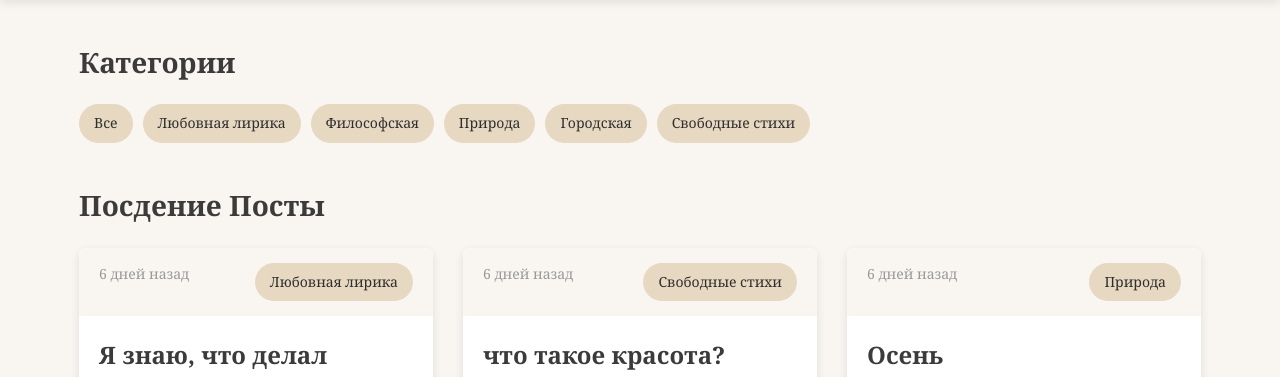
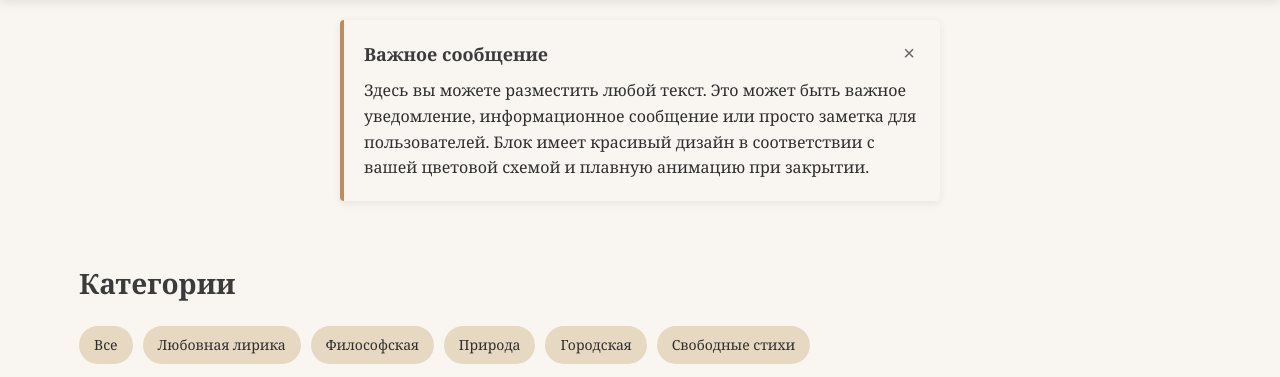
Before and after one commit to vladkish/crud, a Django app: page / in a window 1280 px wide. Shown: the part 88-465 px from the top of the page. Run offline with Django 4.2, Linux system fonts and the light colour scheme; data comes from the database, SQL or seed files in the repository; both versions use the stored data as it was after the commit.

Commit message:
Writing a frontend for displaying errors

```diff
--- a/backend/poem/frontend/css/style.css
+++ b/backend/poem/frontend/css/style.css
@@ -834,3 +834,61 @@ h3 {
 .gold {
     color: var(--accent-color) !important;
 }
+
+
+.message-box {
+    position: relative;
+    max-width: 600px;
+    margin: 20px auto;
+    padding: 20px;
+    background-color: #F9F6F2;
+    border-left: 4px solid #C18C5D;
+    border-radius: 4px;
+    box-shadow: 0 2px 10px rgba(0, 0, 0, 0.08);
+    font-family: 'Georgia', serif;
+    color: #2E2E2E;
+    line-height: 1.6;
+    transition: all 0.3s ease;
+}
+
+.message-box-header {
+    display: flex;
+    justify-content: space-between;
+    align-items: center;
+    margin-bottom: 10px;
+}
+
+.message-box-title {
+    font-size: 18px;
+    font-weight: bold;
+    color: #3B3B3B;
+}
+
+.message-box-close {
+    background: none;
+    border: none;
+    font-size: 20px;
+    color: #666;
+    cursor: pointer;
+    padding: 0 5px;
+    transition: color 0.2s;
+}
+
+.message-box-close:hover {
+    color: #C18C5D;
+}
+
+.message-box-content {
+    font-size: 16px;
+}
+
+/* Анимации */
+.message-box.fade-out {
+    opacity: 0;
+    transform: translateY(-20px);
+    margin-bottom: 0;
+    padding-top: 0;
+    padding-bottom: 0;
+    height: 0;
+    overflow: hidden;
+}
--- /dev/null
+++ b/backend/poem/frontend/js/main.js
@@ -0,0 +1,12 @@
+document.addEventListener('DOMContentLoaded', function() {
+    const messageBox = document.getElementById('custom-message-box');
+    const closeButton = messageBox.querySelector('.message-box-close');
+
+    closeButton.addEventListener('click', function() {
+        messageBox.classList.add('fade-out');
+
+        messageBox.addEventListener('transitionend', function() {
+            messageBox.remove();
+        });
+    });
+});
--- a/backend/poem/show/templates/show/base.html
+++ b/backend/poem/show/templates/show/base.html
@@ -38,6 +38,19 @@
         </div>
     </header>
 
+    <div class="message-box" id="custom-message-box">
+        <div class="message-box-header">
+            <div class="message-box-title">Важное сообщение</div>
+            <button class="message-box-close" aria-label="Закрыть">&times;</button>
+        </div>
+        <div class="message-box-content">
+            Здесь вы можете разместить любой текст. Это может быть важное уведомление,
+            информационное сообщение или просто заметка для пользователей.
+            Блок имеет красивый дизайн в соответствии с вашей цветовой схемой
+            и плавную анимацию при закрытии.
+        </div>
+    </div>
+
     {% block main %}
 
     {% endblock main %}
@@ -67,5 +80,7 @@
             </div>
         </div>
     </footer>
+
+    <script src="{% static 'js/main.js' %}"></script>
 </body>
 </html>
--- a/backend/poem/users/templates/users/sign.html
+++ b/backend/poem/users/templates/users/sign.html
@@ -2,6 +2,7 @@
 
 {% block main %}
     <main class="main auth-page">
+
         <div class="container">
             <div class="auth-form-container">
                 <h1>Создать аккаунт</h1>
```
Also changed, not shown: backend/poem/users/templates/users/base.html (+14 -1 lines), backend/poem/db.sqlite3.
